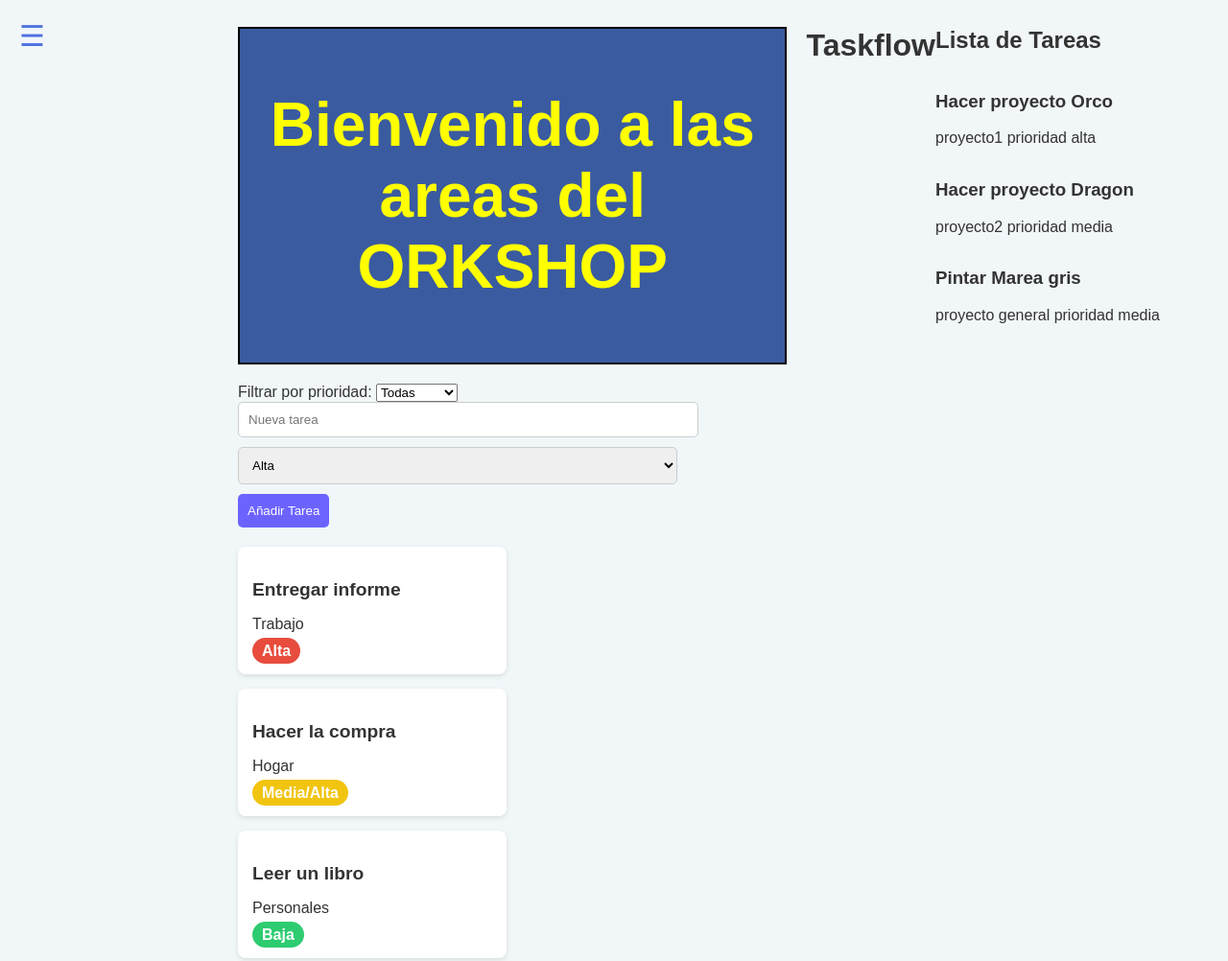
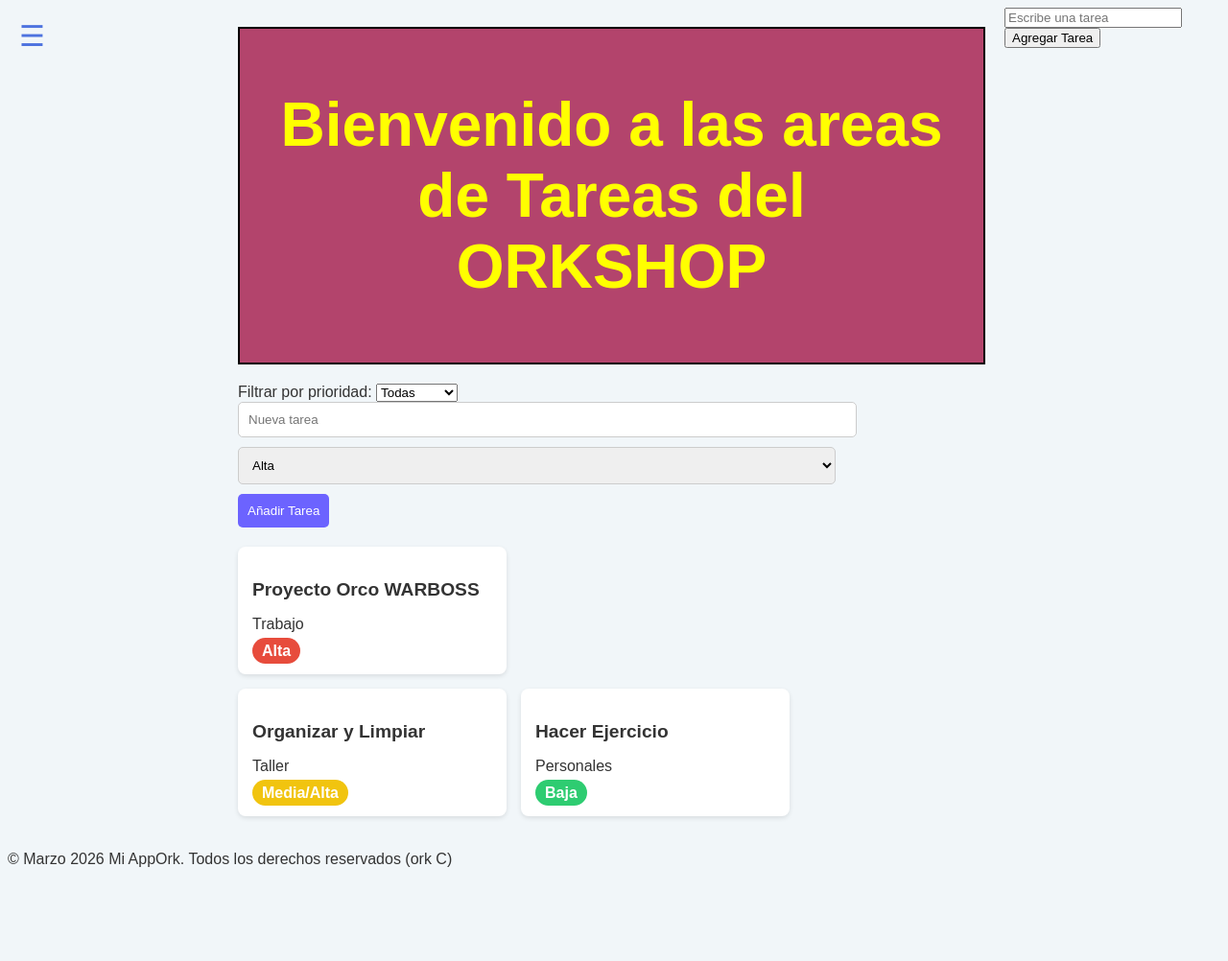
Before and after one commit to JOSU0131/taskflow2, a plain HTML site: page index.ngl.html in a window 1280 px wide. Shown: the top 1002 px of the page at 96% size. After the commit the page ends 921 px from the top, so only its background shows below. Drawn offline with Linux system fonts and the light colour scheme.

Commit message:
- "cambios en index y en hoja estilo"

```diff
--- a/StyleSheet1.css
+++ b/StyleSheet1.css
@@ -1,6 +1,5 @@
 
-/Estilo base/
-{
+google-btn {
     margin: 0;
     padding: 0;
     box-sizing: border-box;
@@ -95,19 +94,15 @@ body {
 
 /* Cabecera */
 header {
-    background-color: #3A5BA0;
+    background-color: #B3446C;
     padding: 20px;
     color: #FFFF00;
     border: 2px solid black;
     text-align: center;
     font-size: 2em;
     margin-bottom: 20px;
-    text
-        {color: yellow;
-        text-shadow: 2px 2px 4px red, /* Sombras de profundidad en rojo */
-        -2px -2px 4px white; /* Luces blancas para contraste */
-        }
 }
+
 
 /* Tareas */
 .add-task {
--- a/index.ngl.html
+++ b/index.ngl.html
@@ -29,7 +29,7 @@
 
         <div class="content">
             <header>
-                <h1> Bienvenido a las areas del ORKSHOP </h1>
+                <h1> Bienvenido a las areas de Tareas del ORKSHOP </h1>
             </header>
 
             <section id="taskFilterSection">
@@ -55,18 +55,18 @@
 
                 <div class="task-list" id="taskList">
                     <div class="task" data-priority="Alta">
-                        <h3>Entregar informe</h3>
+                        <h3> Proyecto Orco WARBOSS </h3>
                         <p class="task-category">Trabajo</p>
                         <span class="badge priority-high">Alta</span>
                     </div>
                     <div class="task-list" id="taskList">
                         <div class="task" data-priority="Media/Alta">
-                            <h3>Hacer la compra</h3>
-                            <p class="task-category">Hogar</p>
+                            <h3> Organizar y Limpiar </h3>
+                            <p class="task-category">Taller</p>
                             <span class="badge priority-medium-high">Media/Alta</span>
                         </div>
                         <div class="task" data-priority="Baja">
-                            <h3>Leer un libro</h3>
+                            <h3> Hacer Ejercicio </h3>
                             <p class="task-category">Personales</p>
                             <span class="badge priority-low">Baja</span>
                         </div>
@@ -86,42 +86,12 @@
         </div>
 
 
+    <form id="taskForm">
+            <input type="text" id="taskInput" placeholder="Escribe una tarea" />
+            <button type="submit" id="addTaskBtn">Agregar Tarea</button>
+        </form>
+        <ul id="taskList"></ul>
 
-
-
-
-
-        <h1> Taskflow </h1>
-
-        <main>
-
-            <section>
-                <h2> Lista de Tareas </h2>
-                <section class="task-list">
-                    <div class="task-card">
-                        <h3 class="task-title"> Hacer proyecto Orco </h3>
-                        <span class="task-category"> proyecto1 </span>
-                        <span class="task-priority high"> prioridad alta </span>
-                    </div>
-
-                    <div class="task-card">
-                        <h3 class="task-title"> Hacer proyecto Dragon </h3>
-                        <span class="task-category"> proyecto2 </span>
-                        <span class="task-priority medium"> prioridad media </span>
-                    </div>
-
-                    <div class="task-card">
-                        <h3 class="task-title"> Pintar Marea gris </h3>
-                        <span class="task-category"> proyecto general </span>
-                        <span class="task-priority low"> prioridad media </span>
-                    </div>
-
-
-                </section>
-
-            </section>
-
-        </main>
 
 
     </div>
```
